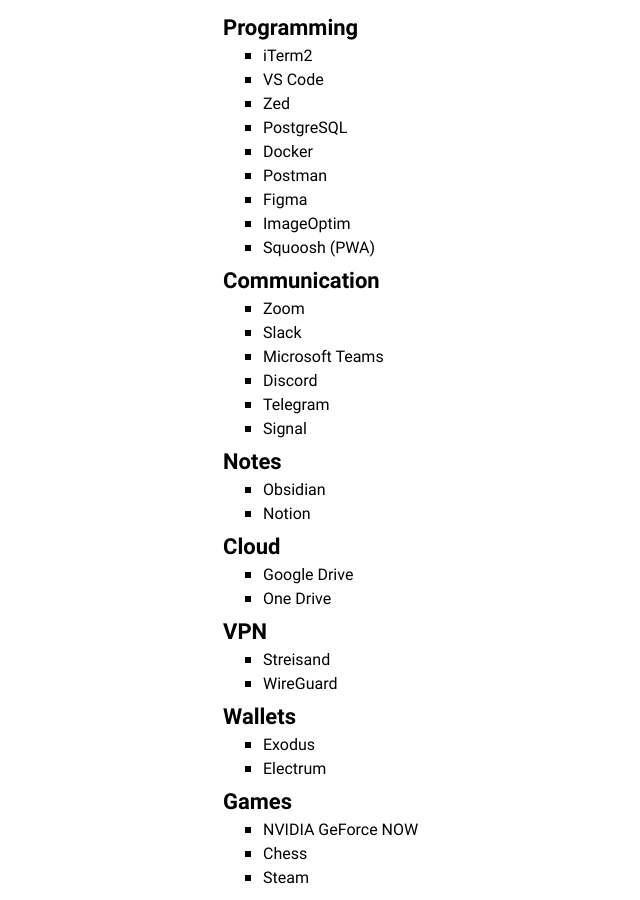
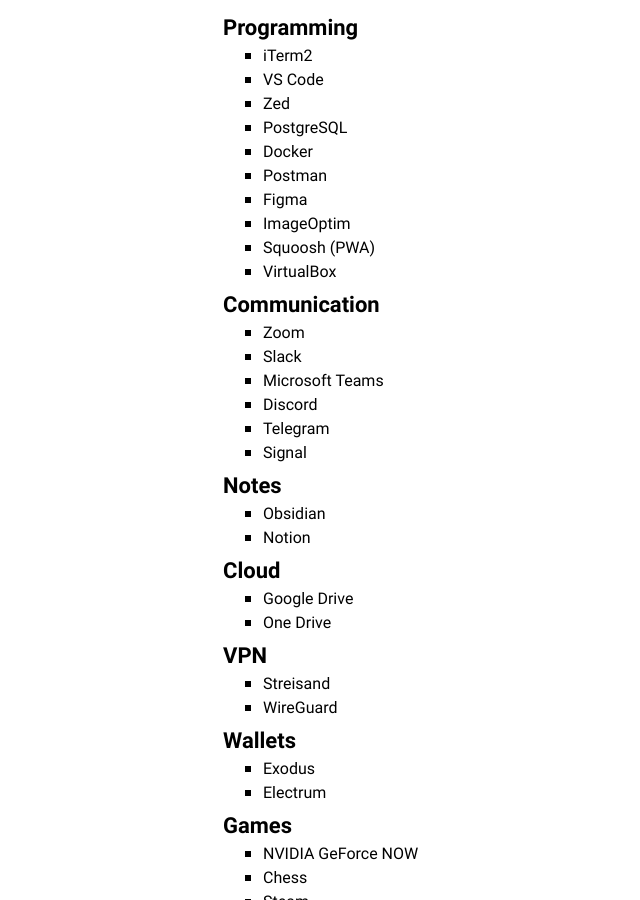
Before and after one commit to amalumian/www.malumian.dev, a Jekyll site: the page built from setup.html, in a window 1280 px wide and 900 px high, scrolled down 1427 px. Shown: the whole window, without its empty margins (87-727 px from the left). Built offline with Jekyll 4.4.1, drawn with Linux system fonts in a browser that asks for light colours.

Commit message:
Update setup.html

```diff
--- a/setup.html
+++ b/setup.html
@@ -86,6 +86,7 @@
         <li>Figma</li>
         <li>ImageOptim</li>
         <li>Squoosh (PWA)</li>
+        <li>VirtualBox</li>
     </ul>
     <h3>Communication</h3>
     <ul>
```
